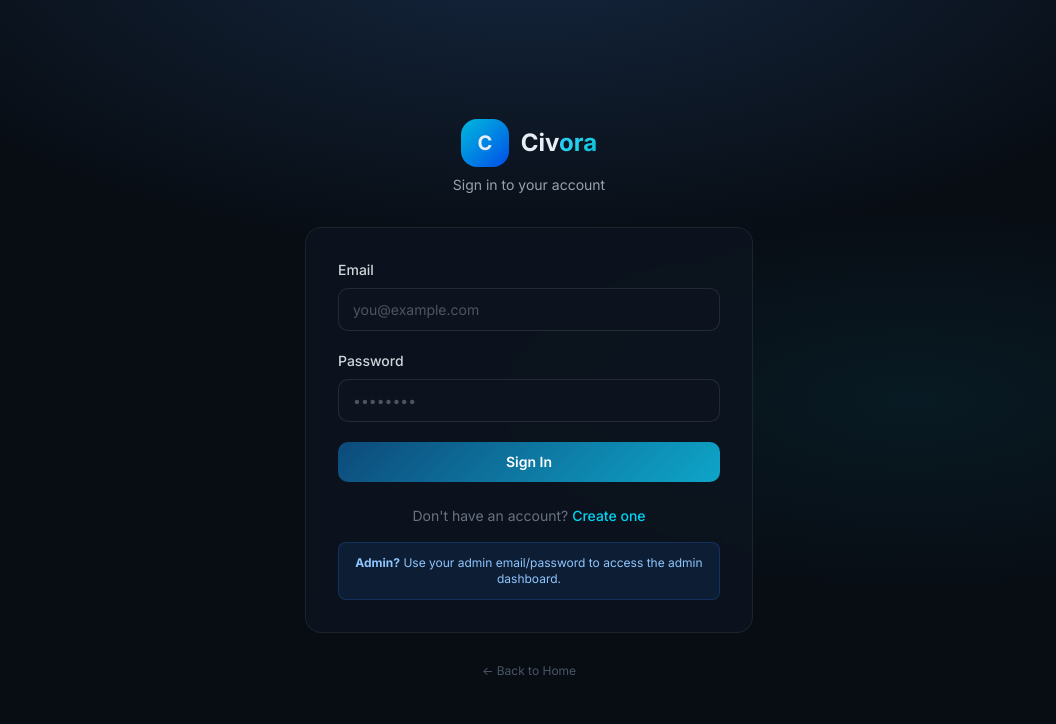
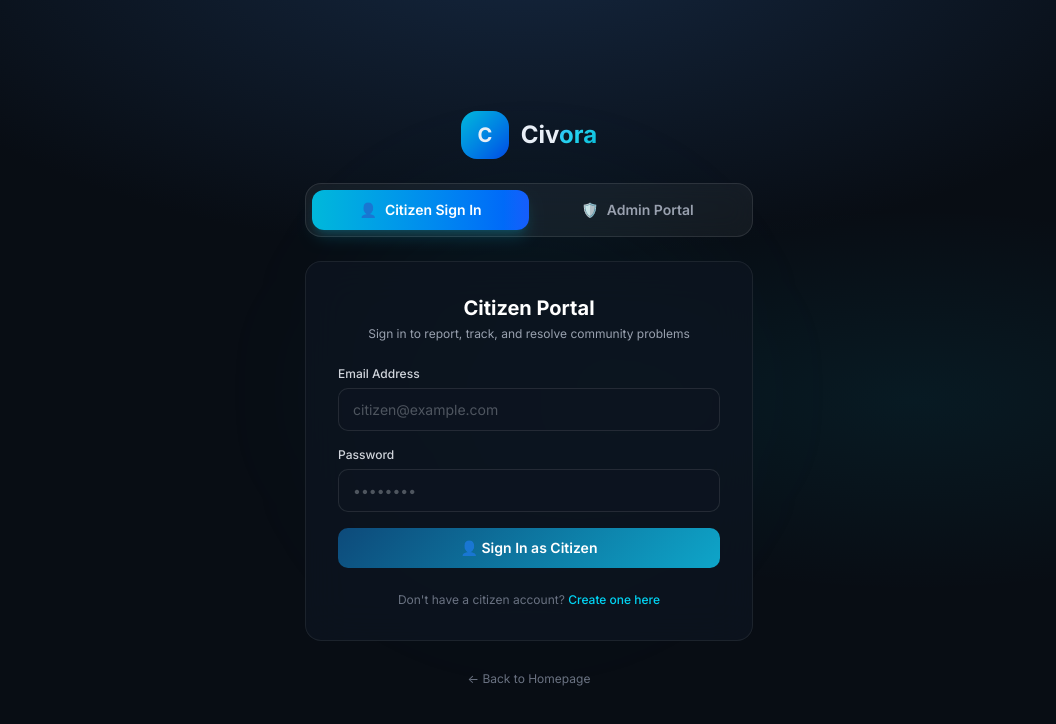
Before and after one commit to Mubashranadeem-tech/Civora, a Next.js app in the folder apps/web/: page /login in a window 1280 px wide. Shown: the top 724 px of the page, without its empty margins (111-1167 px from the left). Built offline with nearby package versions, Linux system fonts and the light colour scheme; no server answers.

Commit message:
feat: added role-specific Citizen vs Admin sign-in portals with auto-fill helper and seamless switching

```diff
--- a/apps/web/src/app/login/page.tsx
+++ b/apps/web/src/app/login/page.tsx
@@ -1,17 +1,36 @@
 'use client';
 
-import { useState } from 'react';
-import { useRouter } from 'next/navigation';
+import { useState, useEffect, Suspense } from 'react';
+import { useRouter, useSearchParams } from 'next/navigation';
 import Link from 'next/link';
 import { useAuth } from '@/contexts/auth.context';
 
-export default function LoginPage() {
+function LoginForm() {
+  const searchParams = useSearchParams();
+  const initialRole = searchParams.get('role') === 'admin' ? 'admin' : 'citizen';
+  const [activeRole, setActiveRole] = useState<'citizen' | 'admin'>(initialRole);
+
   const [email, setEmail] = useState('');
   const [password, setPassword] = useState('');
   const [error, setError] = useState('');
   const [loading, setLoading] = useState(false);
-  const { login, isAdmin } = useAuth();
+  const { login } = useAuth();
   const router = useRouter();
+
+  useEffect(() => {
+    const roleParam = searchParams.get('role');
+    if (roleParam === 'admin') {
+      setActiveRole('admin');
+    } else if (roleParam === 'citizen') {
+      setActiveRole('citizen');
+    }
+  }, [searchParams]);
+
+  const handleFillAdmin = () => {
+    setEmail('admin@civora.ai');
+    setPassword('Admin@Civora2026!');
+    setError('');
+  };
 
   const handleSubmit = async (e: React.FormEvent) => {
     e.preventDefault();
@@ -19,29 +38,29 @@ export default function LoginPage() {
     setLoading(true);
     try {
       await login(email, password);
-      // Redirect based on role - we need to check after login
       const savedUser = localStorage.getItem('civora_user');
       if (savedUser) {
         const user = JSON.parse(savedUser);
+        if (activeRole === 'admin' && user.role !== 'admin') {
+          setError('This account does not have administrator privileges.');
+          setLoading(false);
+          return;
+        }
         router.push(user.role === 'admin' ? '/admin' : '/dashboard');
       } else {
-        router.push('/dashboard');
+        router.push(activeRole === 'admin' ? '/admin' : '/dashboard');
       }
     } catch (err: any) {
-      setError(err.message || 'Login failed');
+      setError(err.message || 'Login failed. Please check your credentials.');
     } finally {
       setLoading(false);
     }
   };
 
   return (
-    <div className="min-h-screen bg-[#080d14] flex items-center justify-center px-4">
-      {/* Background */}
-      <div className="absolute inset-0 hero-gradient pointer-events-none" />
-
     <div className="relative z-10 w-full max-w-md">
       {/* Logo */}
-        <div className="text-center mb-8">
+      <div className="text-center mb-6">
         <Link href="/" className="inline-flex items-center gap-3">
           <div className="w-12 h-12 rounded-2xl bg-gradient-to-br from-cyan-500 to-blue-700 flex items-center justify-center text-xl font-bold">
             C
@@ -50,26 +69,86 @@ export default function LoginPage() {
             Civ<span className="gradient-text">ora</span>
           </span>
         </Link>
-          <p className="text-gray-400 mt-2 text-sm">Sign in to your account</p>
+      </div>
+
+      {/* Role Switcher Tabs */}
+      <div className="grid grid-cols-2 p-1.5 rounded-2xl bg-white/5 border border-white/10 mb-6 backdrop-blur-md">
+        <button
+          type="button"
+          onClick={() => {
+            setActiveRole('citizen');
+            setError('');
+          }}
+          className={`py-2.5 px-4 rounded-xl text-sm font-semibold transition-all flex items-center justify-center gap-2 ${
+            activeRole === 'citizen'
+              ? 'bg-gradient-to-r from-cyan-500 to-blue-600 text-white shadow-lg shadow-cyan-500/20'
+              : 'text-gray-400 hover:text-white'
+          }`}
+        >
+          <span>👤</span> Citizen Sign In
+        </button>
+
+        <button
+          type="button"
+          onClick={() => {
+            setActiveRole('admin');
+            setError('');
+          }}
+          className={`py-2.5 px-4 rounded-xl text-sm font-semibold transition-all flex items-center justify-center gap-2 ${
+            activeRole === 'admin'
+              ? 'bg-gradient-to-r from-purple-600 to-indigo-600 text-white shadow-lg shadow-purple-500/20'
+              : 'text-gray-400 hover:text-white'
+          }`}
+        >
+          <span>🛡️</span> Admin Portal
+        </button>
       </div>
 
       {/* Card */}
       <div className="glass-card p-8">
-          <form onSubmit={handleSubmit} className="space-y-5">
+        <div className="mb-6 text-center">
+          <h2 className="text-xl font-bold text-white mb-1">
+            {activeRole === 'admin' ? 'Admin Command Center' : 'Citizen Portal'}
+          </h2>
+          <p className="text-xs text-gray-400">
+            {activeRole === 'admin'
+              ? 'Secure administrative sign-in for platform management'
+              : 'Sign in to report, track, and resolve community problems'}
+          </p>
+        </div>
+
+        {activeRole === 'admin' && (
+          <div className="mb-5 p-3 rounded-xl bg-purple-500/10 border border-purple-500/20 flex items-center justify-between">
+            <div className="text-xs text-purple-300">
+              <span className="font-semibold">Demo Admin:</span> admin@civora.ai
+            </div>
+            <button
+              type="button"
+              onClick={handleFillAdmin}
+              className="text-xs px-2.5 py-1 rounded-lg bg-purple-500/20 hover:bg-purple-500/30 text-purple-200 font-medium transition-colors"
+            >
+              ⚡ Auto-Fill
+            </button>
+          </div>
+        )}
+
+        <form onSubmit={handleSubmit} className="space-y-4">
           <div>
-              <label className="block text-sm font-medium text-gray-300 mb-2">Email</label>
+            <label className="block text-xs font-medium text-gray-300 mb-1.5">
+              {activeRole === 'admin' ? 'Admin Email' : 'Email Address'}
+            </label>
             <input
               type="email"
               value={email}
               onChange={(e) => setEmail(e.target.value)}
               className="input-civora"
-                placeholder="you@example.com"
+              placeholder={activeRole === 'admin' ? 'admin@civora.ai' : 'citizen@example.com'}
               required
             />
           </div>
 
           <div>
-              <label className="block text-sm font-medium text-gray-300 mb-2">Password</label>
+            <label className="block text-xs font-medium text-gray-300 mb-1.5">Password</label>
             <input
               type="password"
               value={password}
@@ -81,7 +160,7 @@ export default function LoginPage() {
           </div>
 
           {error && (
-              <div className="p-3 rounded-lg bg-red-500/10 border border-red-500/20 text-red-400 text-sm">
+            <div className="p-3 rounded-lg bg-red-500/10 border border-red-500/20 text-red-400 text-xs">
               {error}
             </div>
           )}
@@ -89,7 +168,11 @@ export default function LoginPage() {
           <button
             type="submit"
             disabled={loading}
-              className="btn-primary w-full justify-center py-3 text-sm font-semibold disabled:opacity-50 disabled:cursor-not-allowed"
+            className={`w-full justify-center py-3 text-sm font-semibold rounded-xl text-white transition-all disabled:opacity-50 disabled:cursor-not-allowed ${
+              activeRole === 'admin'
+                ? 'bg-gradient-to-r from-purple-600 to-indigo-600 hover:from-purple-500 hover:to-indigo-500 shadow-lg shadow-purple-500/20'
+                : 'btn-primary'
+            }`}
           >
             {loading ? (
               <span className="flex items-center gap-2">
@@ -97,32 +180,45 @@ export default function LoginPage() {
                   <circle className="opacity-25" cx="12" cy="12" r="10" stroke="currentColor" strokeWidth="4" />
                   <path className="opacity-75" fill="currentColor" d="M4 12a8 8 0 018-8V0C5.373 0 0 5.373 0 12h4z" />
                 </svg>
-                  Signing in...
+                Authenticating...
               </span>
+            ) : activeRole === 'admin' ? (
+              '🛡️ Sign In to Admin Center'
             ) : (
-                'Sign In'
+              '👤 Sign In as Citizen'
             )}
           </button>
         </form>
 
-          <div className="mt-6 text-center text-sm text-gray-500">
-            Don't have an account?{' '}
+        {activeRole === 'citizen' && (
+          <div className="mt-6 text-center text-xs text-gray-500">
+            Don't have a citizen account?{' '}
             <Link href="/register" className="text-cyan-400 hover:text-cyan-300 font-medium transition-colors">
-              Create one
+              Create one here
             </Link>
           </div>
-
-          <div className="mt-4 p-3 rounded-lg bg-blue-500/10 border border-blue-500/20 text-xs text-blue-300 text-center">
-            <strong>Admin?</strong> Use your admin email/password to access the admin dashboard.
-          </div>
+        )}
       </div>
 
       <div className="mt-6 text-center">
-          <Link href="/" className="text-xs text-gray-600 hover:text-gray-400 transition-colors">
-            ← Back to Home
+        <Link href="/" className="text-xs text-gray-500 hover:text-gray-300 transition-colors">
+          ← Back to Homepage
         </Link>
-        </div>
       </div>
     </div>
   );
 }
+
+export default function LoginPage() {
+  return (
+    <div className="min-h-screen bg-[#080d14] flex items-center justify-center px-4 py-12 relative overflow-hidden">
+      {/* Background */}
+      <div className="absolute inset-0 hero-gradient pointer-events-none" />
+      <div className="absolute top-1/4 left-1/2 -translate-x-1/2 w-96 h-96 rounded-full bg-cyan-500/5 blur-3xl pointer-events-none" />
+
+      <Suspense fallback={<div className="text-gray-400 text-sm">Loading sign in...</div>}>
+        <LoginForm />
+      </Suspense>
+    </div>
+  );
+}
--- a/apps/web/src/app/page.tsx
+++ b/apps/web/src/app/page.tsx
@@ -194,7 +194,7 @@ export default function LandingPage() {
           {/* CTA Buttons */}
           <div className="flex flex-col sm:flex-row gap-4 justify-center mb-16">
             <Link
-              href="/dashboard"
+              href="/login?role=citizen"
               className="group relative inline-flex items-center gap-3 px-8 py-4 rounded-xl font-semibold text-base transition-all duration-200 overflow-hidden"
               style={{
                 background: 'linear-gradient(135deg, #0d4a7a 0%, #0ea5c9 100%)',
@@ -207,10 +207,10 @@ export default function LandingPage() {
             </Link>
 
             <Link
-              href="/admin"
-              className="inline-flex items-center gap-3 px-8 py-4 rounded-xl font-semibold text-base glass border border-white/10 hover:border-white/20 transition-all duration-200"
+              href="/login?role=admin"
+              className="inline-flex items-center gap-3 px-8 py-4 rounded-xl font-semibold text-base glass border border-white/10 hover:border-purple-500/40 hover:bg-purple-500/5 transition-all duration-200"
             >
-              <span className="text-xl">⚙️</span>
+              <span className="text-xl">🛡️</span>
               Admin Dashboard
             </Link>
           </div>
```
Lines whose indentation alone changed are shown as unchanged.
